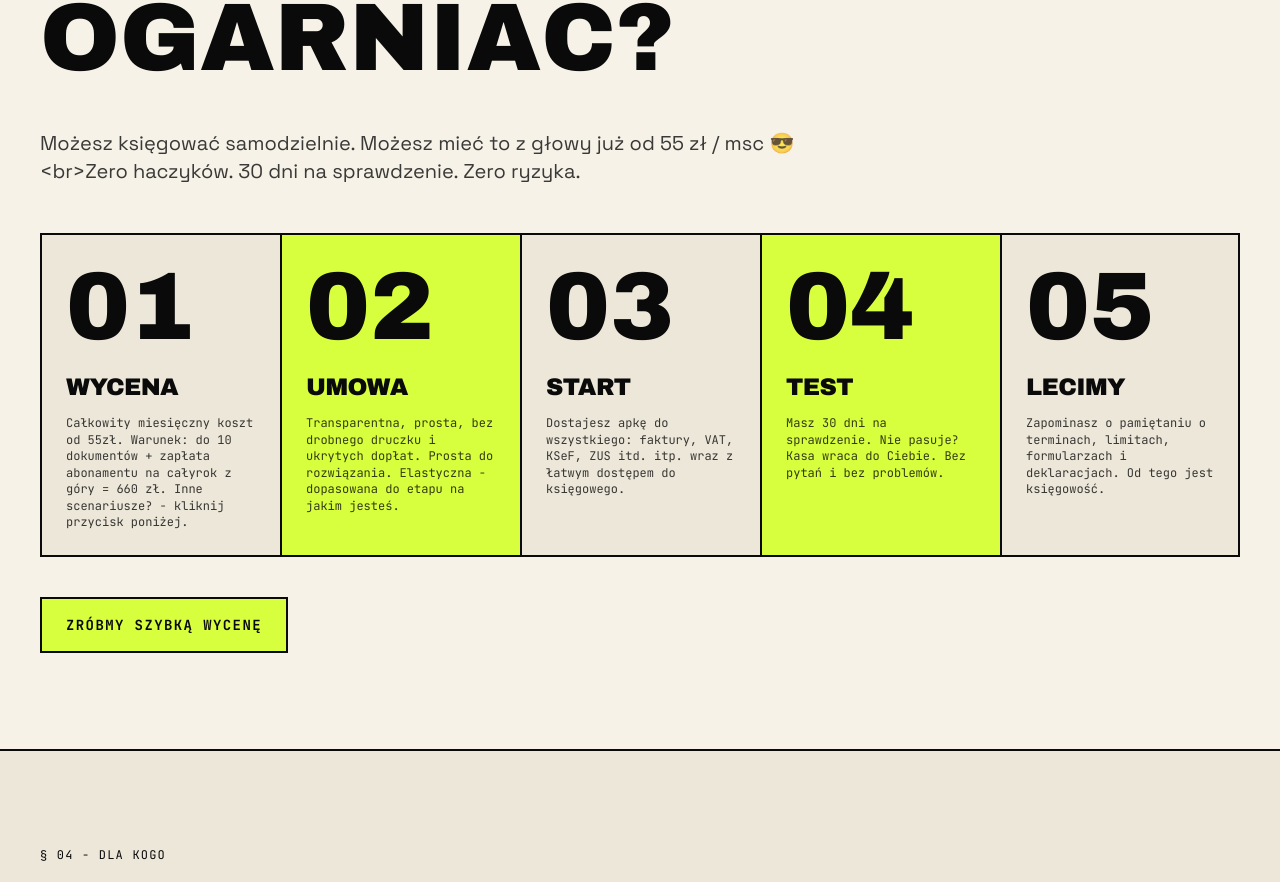
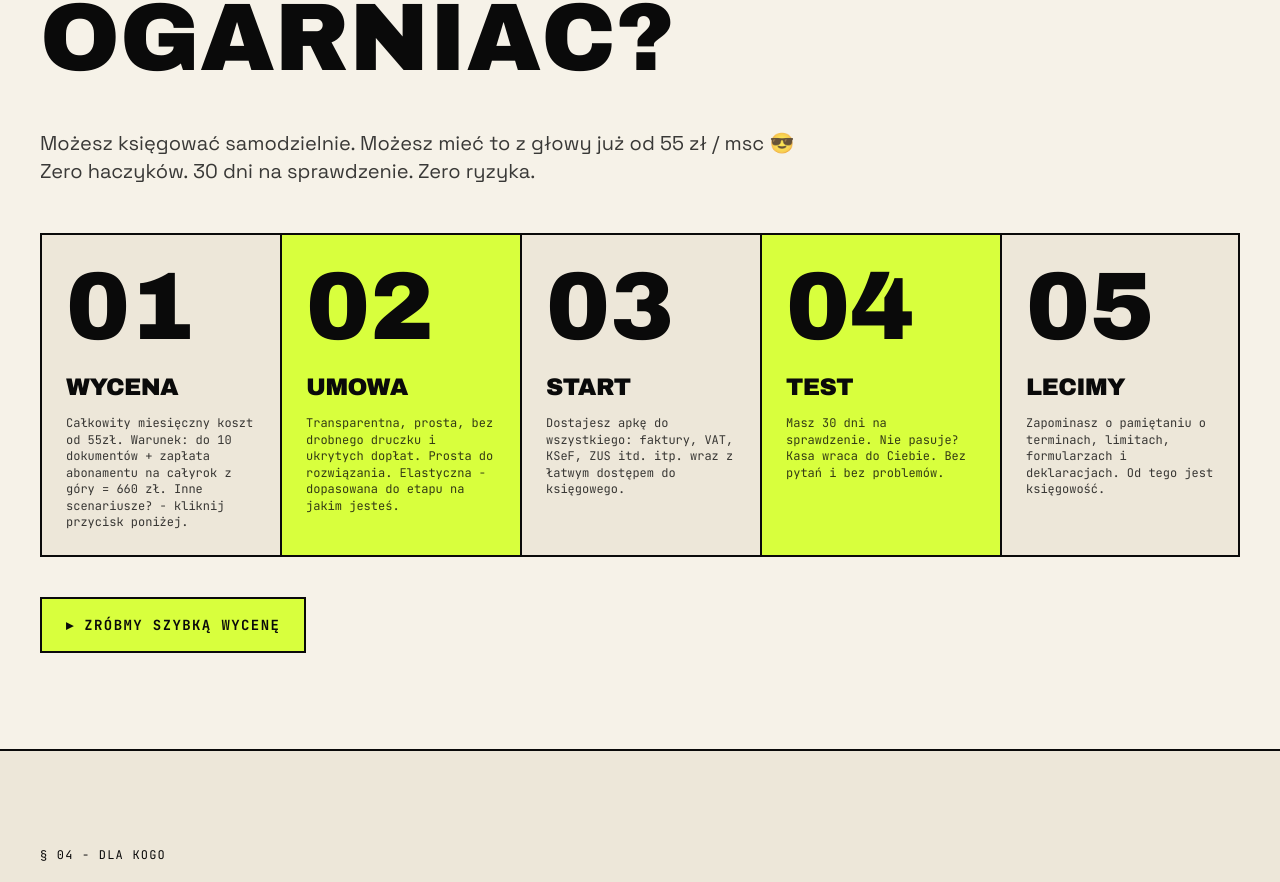
Before and after one commit to FIRMUS-www/firmus-fnr, a React (Vite) app: page / in a window 1280 px wide. Shown: the part 5706-6588 px from the top of the page. Built offline with nearby package versions, Linux system fonts and the light colour scheme.

Commit message:
Update processSteps.ts

```diff
--- a/src/content/processSteps.ts
+++ b/src/content/processSteps.ts
@@ -11,9 +11,9 @@ export const processSectionContent = {
   titleLine1: "OK. POLICZONE",
   titleLine2: "KTO MA TO OGARNIAĆ?",
     description:
-    "Możesz księgować samodzielnie. Możesz mieć to z głowy już od 55 zł / msc 😎<br>Zero haczyków. 30 dni na sprawdzenie. Zero ryzyka.",
+    "Możesz księgować samodzielnie. Możesz mieć to z głowy już od 55 zł / msc 😎 Zero haczyków. 30 dni na sprawdzenie. Zero ryzyka.",
   cta: {
-    label: "ZRÓBMY SZYBKĄ WYCENĘ",
+    label: "▸ ZRÓBMY SZYBKĄ WYCENĘ",
     href: "#kontakt",
   },
 };
```
